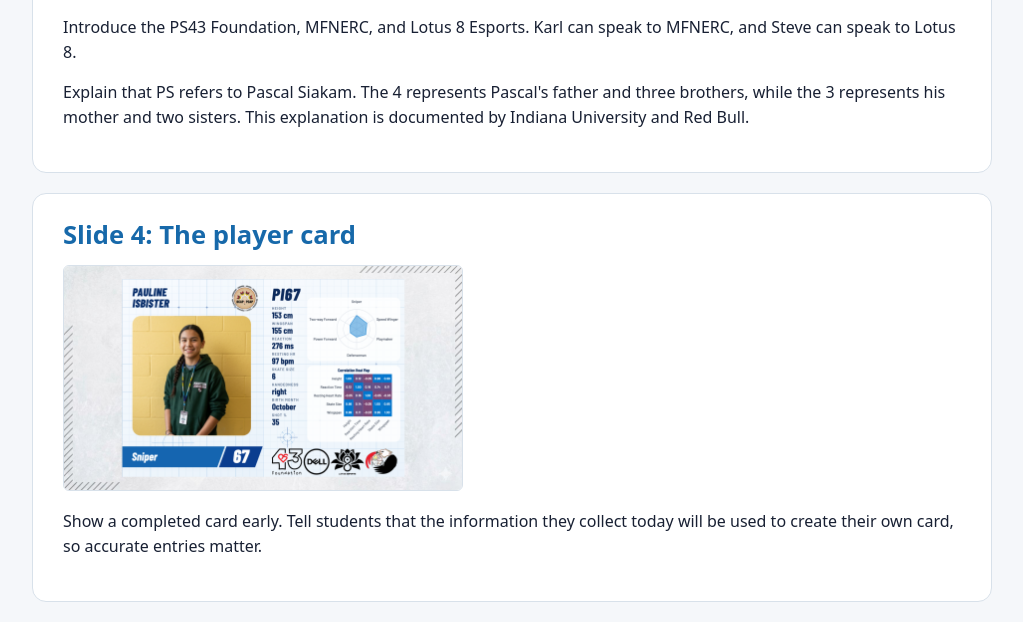
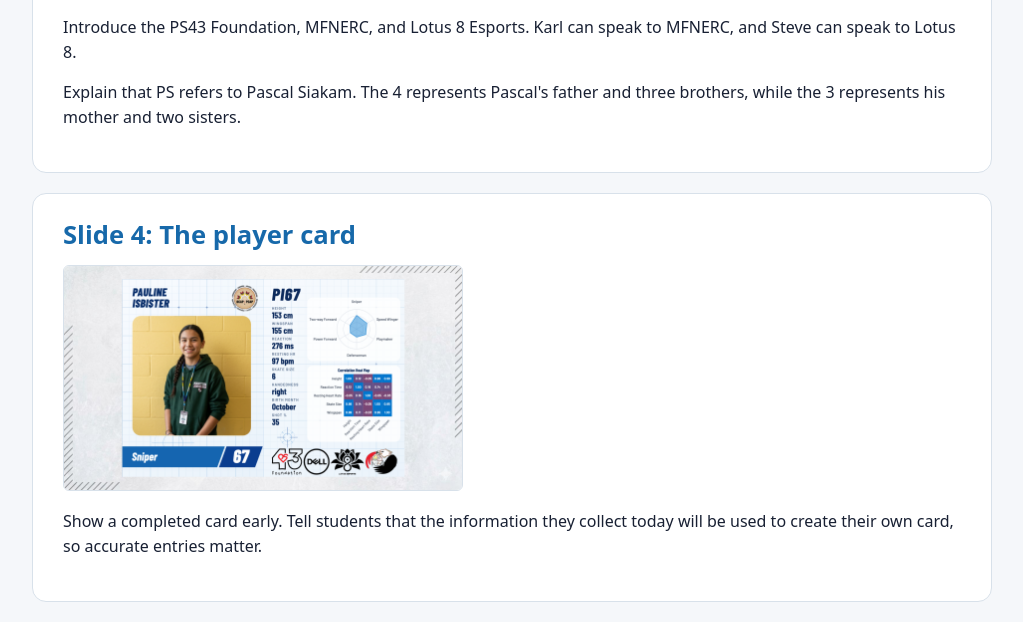
Before and after one commit to Data-Dunkers/skaters, a plain HTML site: page docs/fg.html in a window 1280 px wide. Shown: the part 1285-1907 px from the top of the page, without its empty margins (128-1151 px from the left). Drawn offline with Linux system fonts and the light colour scheme.

Commit message:
Remove unnecessary source attribution from facilitator guide

```diff
--- a/docs/fg.html
+++ b/docs/fg.html
@@ -106,7 +106,7 @@
       <h2>Slide 2: Program supporters</h2>
       <img class="slide-image" src="images/slide-02.png" alt="Slide 2">
       <p>Introduce the PS43 Foundation, MFNERC, and Lotus 8 Esports. Karl can speak to MFNERC, and Steve can speak to Lotus 8.</p>
-      <p>Explain that PS refers to Pascal Siakam. The 4 represents Pascal's father and three brothers, while the 3 represents his mother and two sisters. This explanation is documented by Indiana University and Red Bull.</p>
+      <p>Explain that PS refers to Pascal Siakam. The 4 represents Pascal's father and three brothers, while the 3 represents his mother and two sisters.</p>
     </section>
 
     <section>
```
Also changed, not shown: 2 other files.
